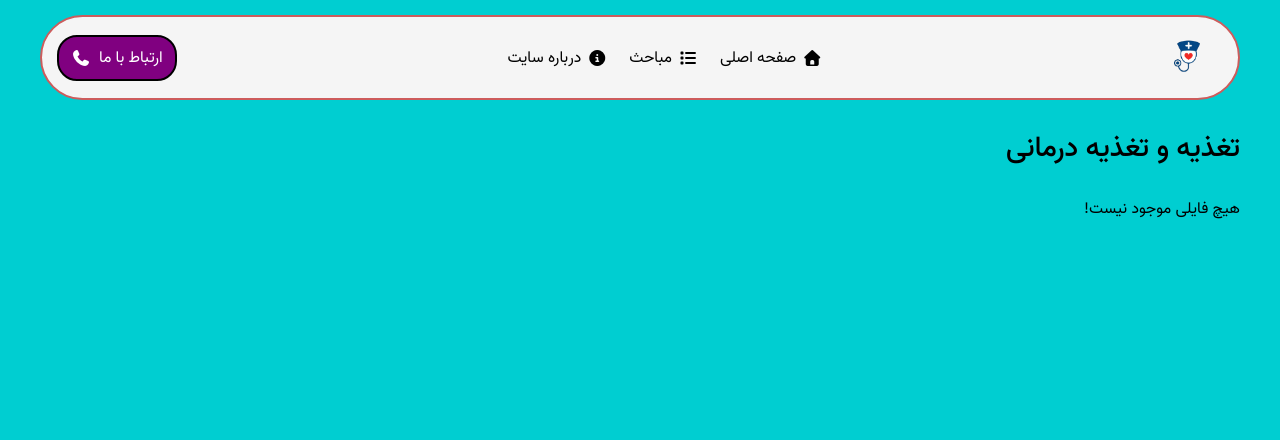
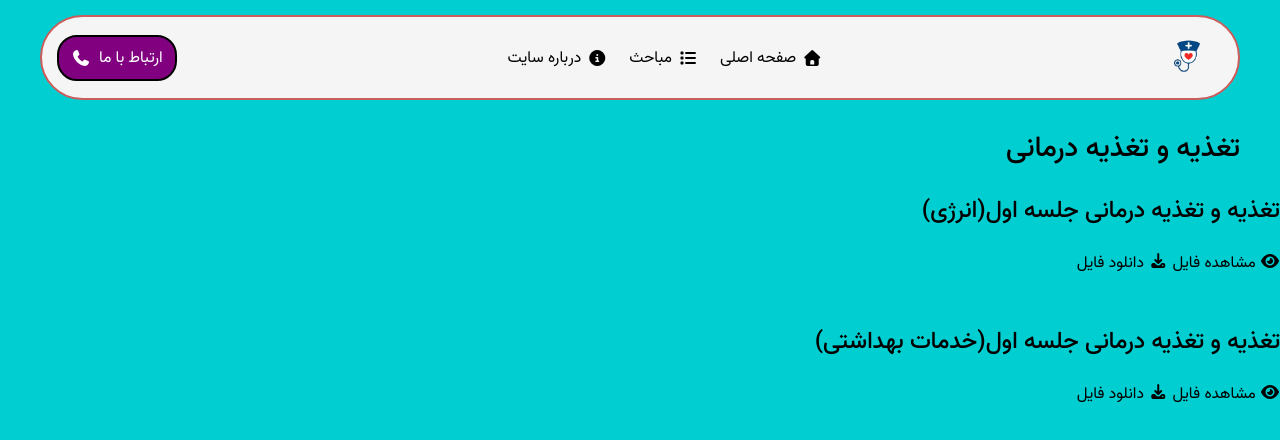
Before and after one commit to Faraz7T/gkioloil, a plain HTML site: page taghzieh/taghzieh.html in a window 1280 px wide. Drawn offline with Linux system fonts and the light colour scheme.

Commit message:
Add files via upload

```diff
--- a/taghzieh/taghzieh.html
+++ b/taghzieh/taghzieh.html
@@ -48,7 +48,25 @@
     </header>
     <main class="main">
       <h1 class="title">تغذیه و تغذیه درمانی</h1>
-      <p class="text">هیچ فایلی موجود نیست!</p>
+      <div class="menu-list">
+        <section class="item-one">
+          <h2>تغذیه و تغذیه درمانی جلسه اول(انرژی)</h2>
+          <a href="./energy.pdf"><i class="fas fa-eye"></i> مشاهده فایل</a>
+          <a href="./energy.pptx" download
+            ><i class="fas fa-download"></i> دانلود فایل</a
+          >
+        </section>
+      </div>
+      <br />
+      <div class="menu-list">
+        <section class="item-one">
+          <h2>تغذیه و تغذیه درمانی جلسه اول(خدمات بهداشتی)</h2>
+          <a href="./behdashti.pdf"><i class="fas fa-eye"></i> مشاهده فایل</a>
+          <a href="./behdashti.pptx" download
+            ><i class="fas fa-download"></i> دانلود فایل</a
+          >
+        </section>
+      </div>
     </main>
   </body>
 </html>
```
Also changed, not shown: amoozesh/amoozesh.html (+16 -1 lines), fanavari/fanavari.html (+16 -1 lines), salamate-ravan/salamat-ravan.html (+9 -1 lines), 11 other files.
